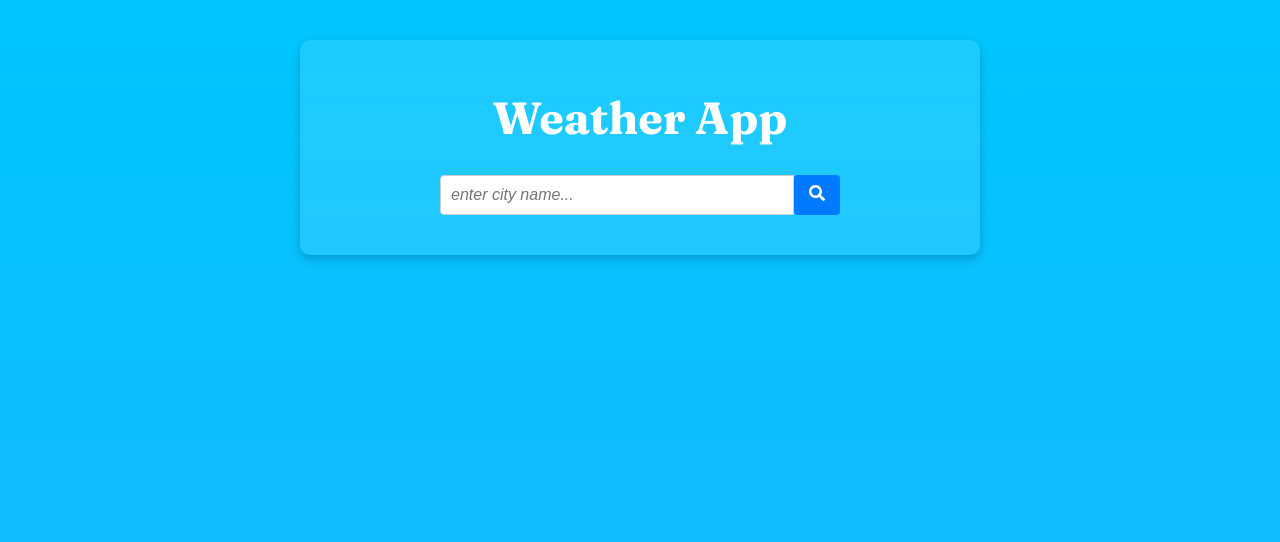
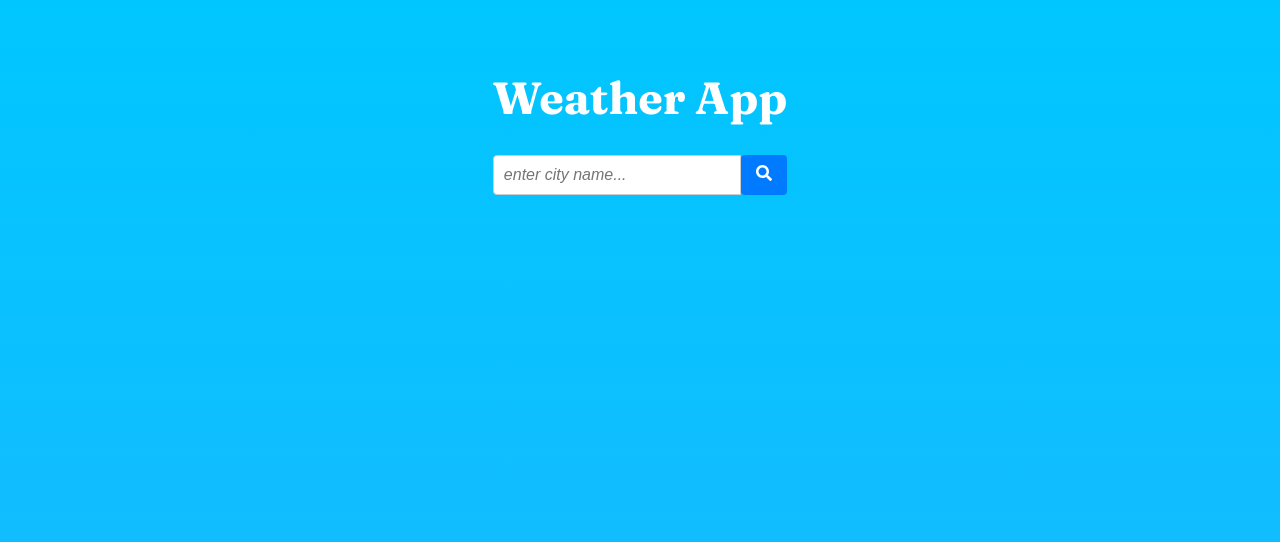
Before and after one commit to DanielaCastorena/React-Weather-App, a React (Create React App) app: page / in a window 1280 px wide. Shown: the top 542 px of the page. Built offline with nearby package versions, Linux system fonts and the light colour scheme.

Commit message:
Weather App

```diff
--- a/src/App.css
+++ b/src/App.css
@@ -20,18 +20,8 @@ body {
   text-align: center;
 }
 
-.App {
-  min-width: 640px;
-  margin: auto;
-  padding: 20px;
-  text-align: center;
-  background: rgba(255, 255, 255, 0.1);
-  border-radius: 10px;
-  box-shadow: 0px 4px 10px rgba(0, 0, 0, 0.2);
-}
-
 .weather-container {
-  min-width: 600px;
+  min-width: 500px;
   margin: auto;
   padding: 20px;
   text-align: center;
```
